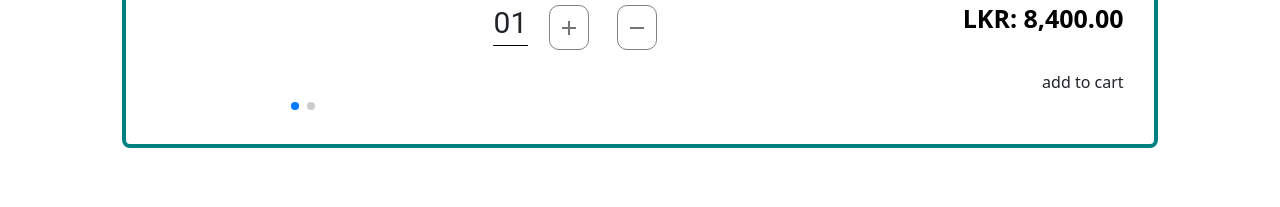
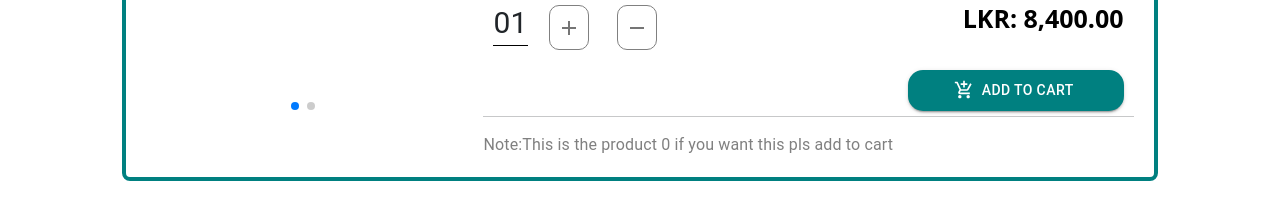
Before and after one commit to ChathurJayawardhana/Cj_Fashion, a React (Create React App) app: page /details in a window 1280 px wide. Shown: the part 436-643 px from the top of the page. Built offline with nearby package versions, Linux system fonts and the light colour scheme.

Commit message:
finish card

```diff
--- a/package.json
+++ b/package.json
@@ -12,6 +12,7 @@
     "@testing-library/react": "^13.4.0",
     "@testing-library/user-event": "^13.5.0",
     "bootstrap": "^5.3.1",
+    "notistack": "^3.0.1",
     "pure-react-carousel": "^1.30.1",
     "react": "^18.2.0",
     "react-bootstrap": "^2.8.0",
--- /dev/null
+++ b/src/component/common/snackBar/SnackbarMassage.js
@@ -0,0 +1,35 @@
+import * as React from 'react';
+import Button from '@mui/material/Button';
+import { SnackbarProvider, useSnackbar } from 'notistack';
+
+function MyApp({changed,message}) {
+  const { enqueueSnackbar } = useSnackbar();
+
+  React.useEffect(()=>{
+    if (changed>0){
+      handleClickVariant("success");
+    }else{
+
+    }
+
+  },[changed]);
+
+  const handleClickVariant = (variant)  => {
+    // variant could be success, error, warning, info, or default
+    enqueueSnackbar(message, { variant });
+  };
+
+  return (
+    <React.Fragment>
+
+    </React.Fragment>
+  );
+}
+
+export default function SnackbarMassage({changed,message}) {
+  return (
+    <SnackbarProvider maxSnack={3}>
+      <MyApp changed={changed} message={message}/>
+    </SnackbarProvider>
+  );
+}
--- a/src/component/productdetails/productdetails2/AddtoCart.js
+++ b/src/component/productdetails/productdetails2/AddtoCart.js
@@ -1,9 +1,27 @@
+import { AddShoppingCart } from '@material-ui/icons'
+import { Button } from '@mui/material'
 import React from 'react'
+import SnackbarMassage from '../../common/snackBar/SnackbarMassage'
 
-export default function AddtoCart() {
+export default function AddtoCart(productName) {
+  const [changed,setChanged] = React.useState(0);
+
+  const handlesnackChange=() =>{
+      setChanged(changed+1);
+  };
   return (
     <div>
-      add to cart
+      <Button variant='contained'
+      onClick={handlesnackChange}
+       startIcon={<AddShoppingCart/>}
+       style={{
+        backgroundColor:"teal",
+        borderRadius:"15px",
+        padding:"8px 50px"
+       }}
+      >Add To Cart</Button>
+
+      <SnackbarMassage changed={changed} message={`${productName} added`}/>
     </div>
   )
 }
--- a/src/layout/productdetails/ProductDetails.js
+++ b/src/layout/productdetails/ProductDetails.js
@@ -1,6 +1,6 @@
 import React from 'react'
 import Commonlayout from '../common/Commonlayout'
-import { Grid } from '@mui/material'
+import { Grid, Typography } from '@mui/material'
 import ImageSlider from './left/ImageSlider'
 import img01 from "../../images/productimages/img 01.jpg";
 import img011 from "../../images/productimages/img 011.jpg";
@@ -37,6 +37,10 @@ export default function ProductDetails() {
 
                 <Grid item xs={12} md={6} lg={8}>
                          <Productdetails2 product={product}/>
+                         <hr style={{marginTop:"-5px"}}/>
+                         <Typography style={{color:"gray",textAlign:"left",}}>
+                          Note:This is the product 0 if you want this pls add to cart
+                         </Typography>
                    </Grid>
             </Grid>
         </div>
--- a/src/layout/productdetails/right/Productdetails2.js
+++ b/src/layout/productdetails/right/Productdetails2.js
@@ -37,7 +37,7 @@ export default function Productdetails2({product}) {
     <div style={{marginTop:"15px"}}>
       <Grid container justifyContent={"flex-end"} >
         <Grid item>
-        <AddtoCart/>
+        <AddtoCart productName={productName}/>
         </Grid>
 
       </Grid>
```
Also changed, not shown: 1 other file (tests, documents, lock files or other folders).
